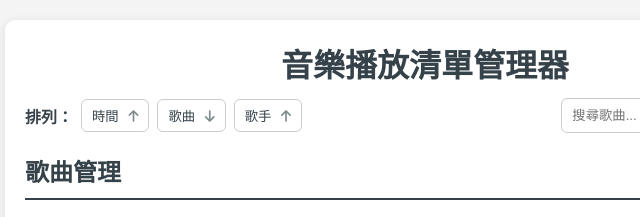
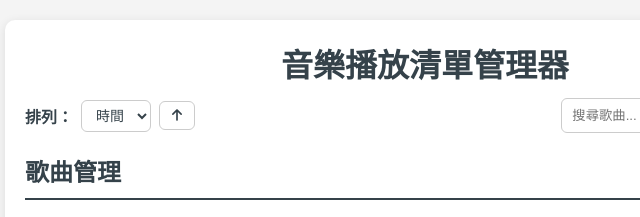
Before and after one commit to weilungu/Music-Playlist-Manager, a website with bundled scripts: page music-playlist-manager/src/index.html in a window 1280 px wide. Shown: the top 217 px of the page, 215-855 px from the left. Built offline with nearby package versions, Linux system fonts and the light colour scheme.

Commit message:
更改排列順序樣式

```diff
--- a/music-playlist-manager/src/index.html
+++ b/music-playlist-manager/src/index.html
@@ -15,9 +15,14 @@
         <div id="card-header" class="card-header">
             <div class="sort-menu">
                 <span class="menu-label">排列：</span>
-                <button class="menu-item" type="button">時間 <i class="fa-solid fa-arrow-up"></i></button>
-                <button class="menu-item" type="button">歌曲 <i class="fa-solid fa-arrow-down"></i></button>
-                <button class="menu-item" type="button">歌手 <i class="fa-solid fa-arrow-up"></i></button>
+                <select id="sort-select" class="sort-select">
+                    <option value="time">時間</option>
+                    <option value="title">歌曲</option>
+                    <option value="artist">歌手</option>
+                </select>
+                <button id="sort-direction-btn" class="sort-direction-btn" type="button" title="切換排序方向">
+                    <i class="fa-solid fa-arrow-up"></i>
+                </button>
             </div>
             <div class="header-search">
                 <input type="text" id="search-input" placeholder="搜尋歌曲...">
--- a/music-playlist-manager/src/scripts/main.js
+++ b/music-playlist-manager/src/scripts/main.js
@@ -23,6 +23,7 @@ const bst = new BinarySearchTree();
 
 let isPlaying = false;
 let currentNode = null; // 目前播放的 DoublyLinkedList 節點
+let sortDirection = 'asc'; // 排序方向：'asc' 或 'desc'
 
 document.addEventListener('DOMContentLoaded', () => {
     // 初始化一些範例歌曲到資料結構
@@ -50,6 +51,7 @@ document.addEventListener('DOMContentLoaded', () => {
                 currentNode = playlistList.head;
             }
             updatePlaylistDisplay();
+            updateButtonStates();
 
             // 清空輸入欄位
             document.getElementById('song-name-input').value = '';
@@ -174,6 +176,23 @@ document.addEventListener('DOMContentLoaded', () => {
         }
     });
 
+    // 排序方向切換按鈕
+    const sortDirectionBtn = document.getElementById('sort-direction-btn');
+    if (sortDirectionBtn) {
+        sortDirectionBtn.addEventListener('click', () => {
+            // 切換方向
+            sortDirection = sortDirection === 'asc' ? 'desc' : 'asc';
+
+            // 更新箭頭圖示
+            const icon = sortDirectionBtn.querySelector('i');
+            if (sortDirection === 'asc') {
+                icon.className = 'fa-solid fa-arrow-up';
+            } else {
+                icon.className = 'fa-solid fa-arrow-down';
+            }
+        });
+    }
+
     // 排序（依標題）- O(n) BST 中序遍歷
     const sortBtn = document.getElementById('sort-btn');
     if (sortBtn) {
@@ -190,7 +209,16 @@ document.addEventListener('DOMContentLoaded', () => {
 function updateButtonStates() {
     const prevButton = document.getElementById('prev');
     const nextButton = document.getElementById('next');
+    const playButton = document.getElementById('play');
 
+    // 播放清單為空時，播放按鈕不可按
+    if (!playlistList.head) {
+        playButton.disabled = true;
+    } else {
+        playButton.disabled = false;
+    }
+
+    // 上一首和下一首按鈕只有在播放時才可按
     if (isPlaying) {
         prevButton.disabled = false;
         nextButton.disabled = false;
@@ -288,6 +316,7 @@ document.addEventListener('click', (e) => {
             filterQueue(nextQueue, s => s.title !== title);
             filterQueue(prevQueue, s => s.title !== title);
             updatePlaylistDisplay();
+            updateButtonStates();
         }
     }
 });
--- a/music-playlist-manager/src/styles/main.css
+++ b/music-playlist-manager/src/styles/main.css
@@ -28,6 +28,35 @@ h1 {
 .menu-label {
     color: #35424a;
     font-weight: 600;
+}
+
+.sort-select {
+    padding: 6px 10px;
+    border: 1px solid #ccc;
+    background: #fff;
+    color: #35424a;
+    border-radius: 6px;
+    cursor: pointer;
+    font-size: 14px;
+}
+
+.sort-direction-btn {
+    padding: 6px 10px;
+    border: 1px solid #ccc;
+    background: #fff;
+    color: #35424a;
+    border-radius: 6px;
+    cursor: pointer;
+    min-width: 36px;
+    transition: transform 0.3s ease;
+}
+
+.sort-direction-btn:hover {
+    background: #f0f0f0;
+}
+
+.sort-direction-btn i {
+    color: #35424a;
 }
 
 .menu-item {
```
